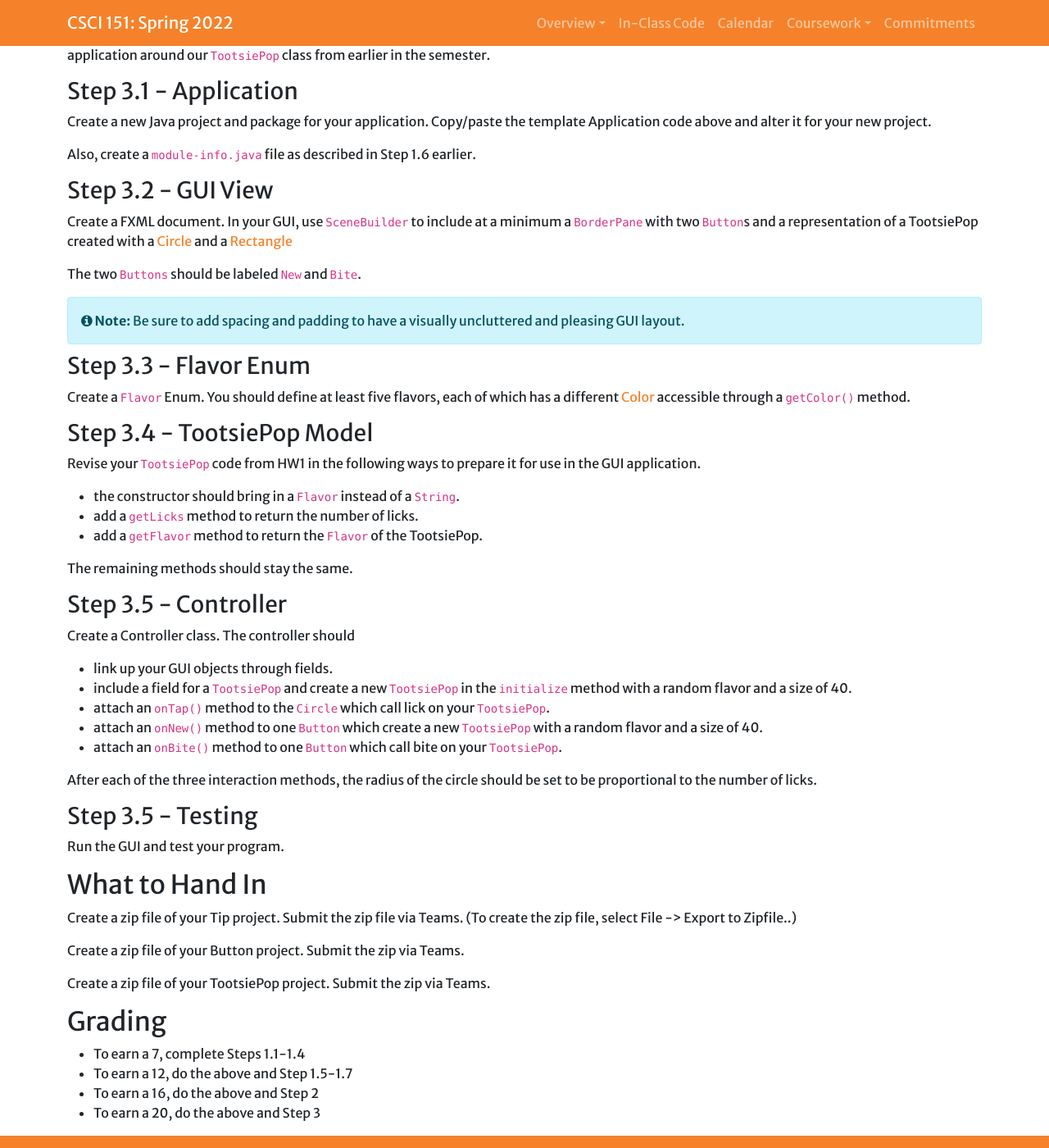
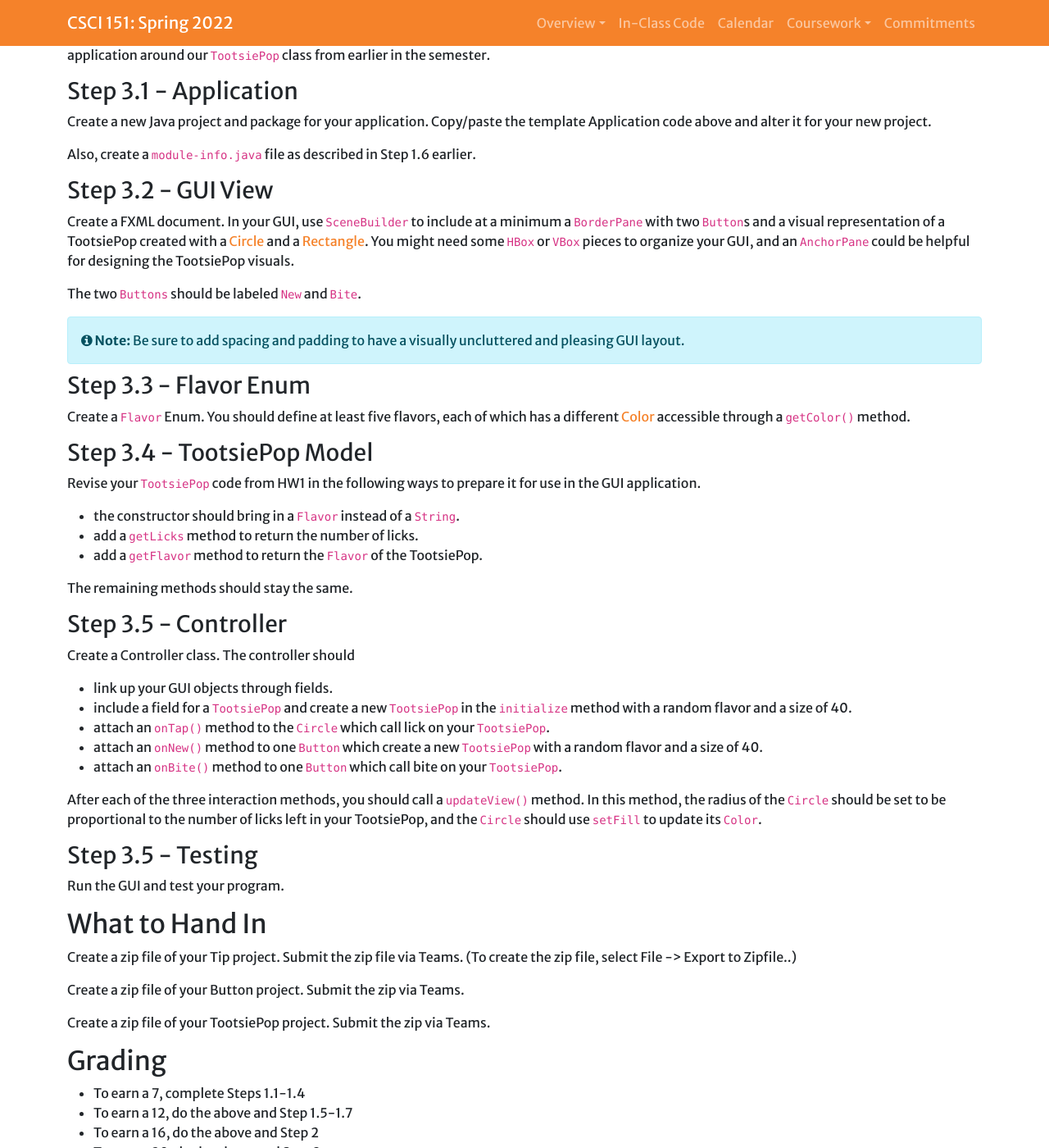
Before and after one commit to Hendrix-CS/csci151, a Jekyll site: the page built from labs/javafx.md, in a window 1280 px wide and 1400 px high, scrolled down 6247 px. Shown: the whole window at 82% size. Built offline with Jekyll 4.4.1, drawn with Linux system fonts in a browser that asks for light colours; a script that is not in the unit is left out; our own code applies the rules of GitHub Pages for plain Markdown files; some of the changed text lies outside the part shown.

Commit message:
Edits and clarifications for new JavaFX Pieces

```diff
--- a/labs/javafx.md
+++ b/labs/javafx.md
@@ -253,7 +253,7 @@ Also, create a `module-info.java` file as described in Step 1.6 earlier.
 
 ### Step 2.2 - GUI View
 
-Create a FXML document. In your GUI, your project should include at a minimum a `BorderPane` with a `Button` and a `Label`, created through `SceneBuilder`.
+Create a FXML document. In your GUI, your project should include at a minimum a `BorderPane` with a `Button` and a `Label`, created through `SceneBuilder`. You might need some `HBox` or `VBox` pieces to organize your GUI.
 
 {% include note.html content="Be sure to add spacing and padding to have a visually uncluttered and pleasing GUI layout." %}
 
@@ -281,9 +281,9 @@ Also, create a `module-info.java` file as described in Step 1.6 earlier.
 
 ### Step 3.2 - GUI View
 
-Create a FXML document. In your GUI, use `SceneBuilder` to include at a minimum a `BorderPane` with two `Button`s and a representation of a TootsiePop created with a
+Create a FXML document. In your GUI, use `SceneBuilder` to include at a minimum a `BorderPane` with two `Button`s and a visual representation of a TootsiePop created with a
 [Circle](https://openjfx.io/javadoc/17/javafx.graphics/javafx/scene/shape/Circle.html) and a
-[Rectangle](https://openjfx.io/javadoc/17/javafx.graphics/javafx/scene/shape/Rectangle.html)
+[Rectangle](https://openjfx.io/javadoc/17/javafx.graphics/javafx/scene/shape/Rectangle.html). You might need some `HBox` or `VBox` pieces to organize your GUI, and an `AnchorPane` could be helpful for designing the TootsiePop visuals.
 
 The two `Buttons` should be labeled `New` and `Bite`.
 
@@ -313,7 +313,7 @@ Create a Controller class. The controller should
 * attach an `onNew()` method to one `Button` which create a new `TootsiePop` with a random flavor and a size of 40.
 * attach an `onBite()` method to one `Button` which call bite on your `TootsiePop`.
 
-After each of the three interaction methods, the radius of the circle should be set to be proportional to the number of licks.
+After each of the three interaction methods, you should call a `updateView()` method. In this method, the radius of the `Circle` should be set to be proportional to the number of licks left in your TootsiePop, and the `Circle` should use `setFill` to update its `Color`.
 
 ### Step 3.5 - Testing
 
```
